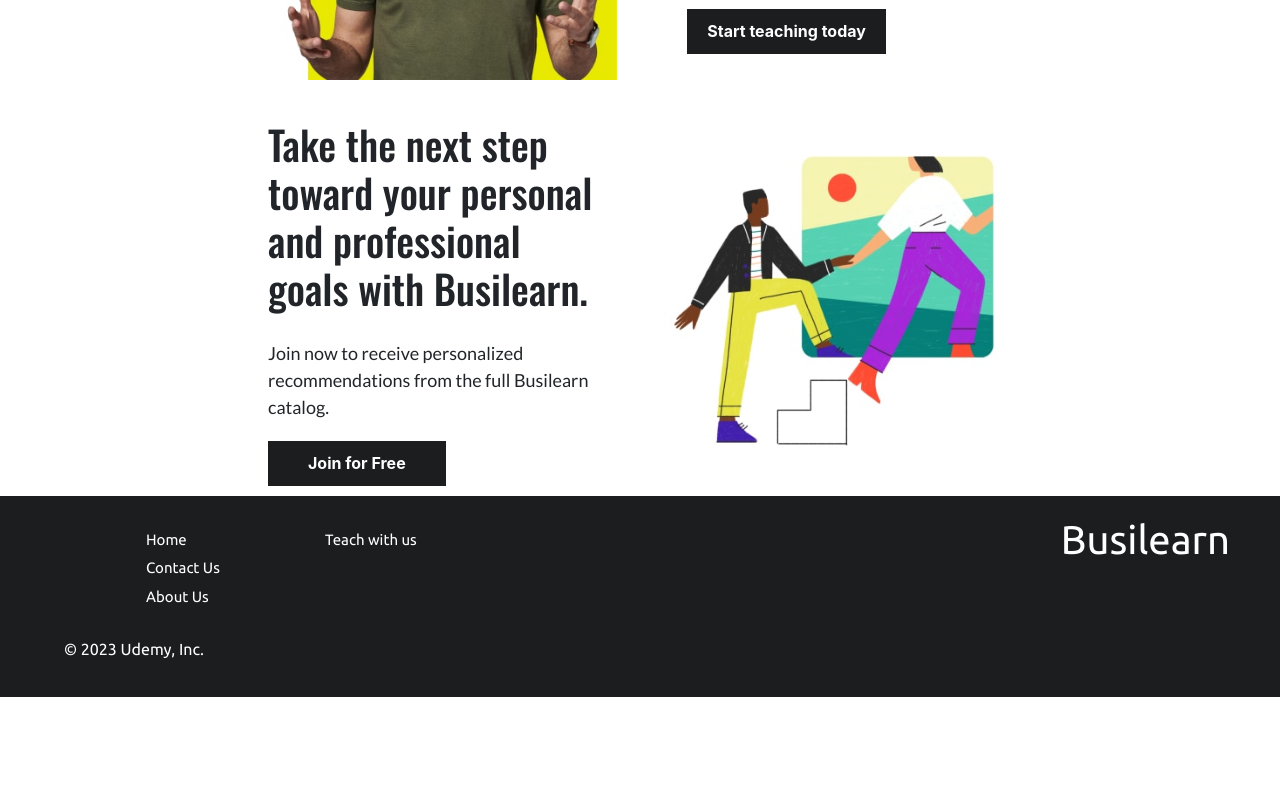
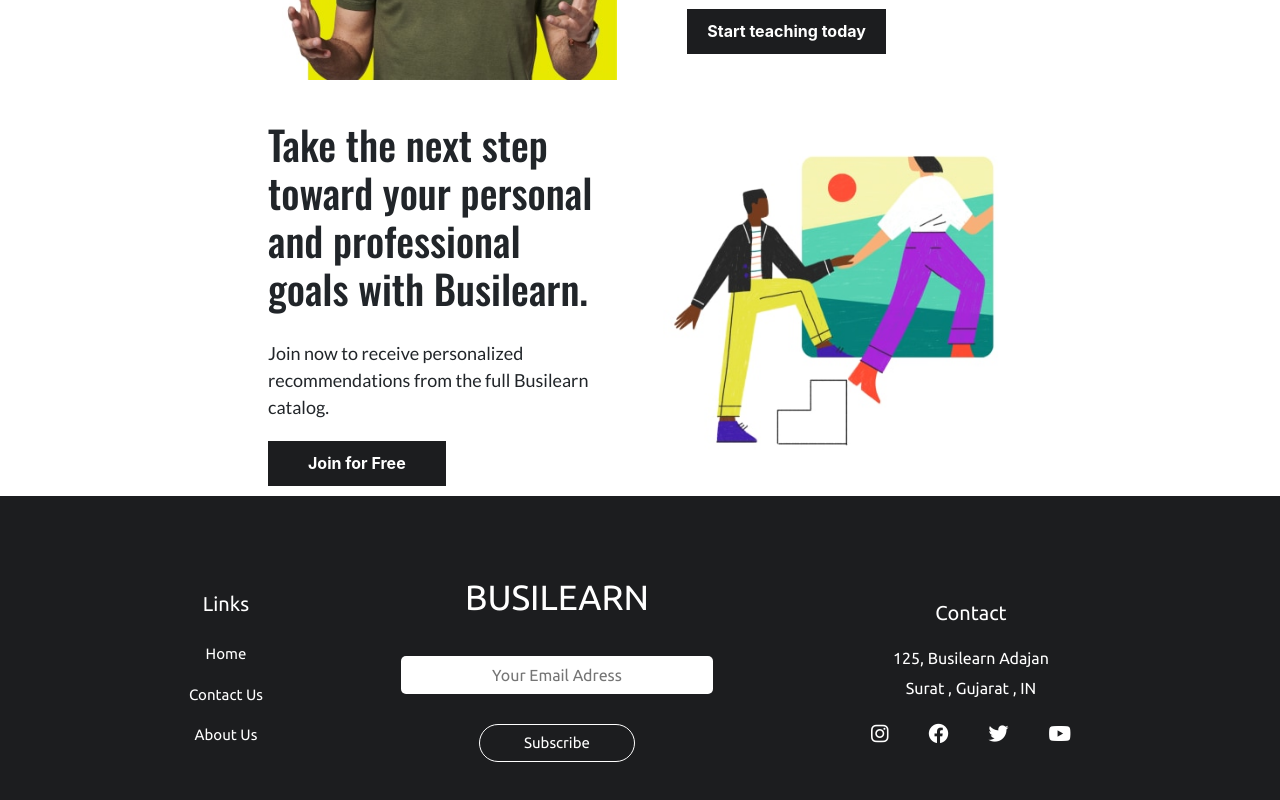
Before and after one commit to Moonrider-cyber/learntogether, a React (Create React App) app: page / in a window 1280 px wide. Shown: the part 1112-1912 px from the top of the page. Before the commit the page ends 1809 px from the top, so only its background shows below. Built offline with nearby package versions, Linux system fonts and the light colour scheme.

Commit message:
footer style

```diff
--- a/src/Componets/Footer/footer.js
+++ b/src/Componets/Footer/footer.js
@@ -3,27 +3,41 @@
 import "./footer.scss";
 
 function Footer() {
+    let today = new Date();
     return(
         <footer>
-            <div className="footer-logo">
+            {/* <div className="footer-logo">
                 <h1>Busilearn</h1>
-            </div>
-            <div className="footer-links">
-                <div className="footer-links-c1">
+            </div> */}
+            <div className="footer-sections">
+                <div className="footer-section-c1">
+                    <h5>Links</h5>
                     <ul>
                         <li><Link to="/">Home</Link></li>
                         <li><Link to="/">Contact Us</Link></li>
                         <li><Link to="/">About Us</Link></li>
                     </ul>
                 </div>
-                <div className="footer-links-c2">
-                    <li><Link to="/">Teach with us</Link></li>
-                    <li><Link to="/"></Link></li>
+                <div className="footer-section-c2">
+                    <h1>BUSILEARN</h1>
+                    <input type={"email"} placeholder="Your Email Adress" />
+                    <button>Subscribe</button>
+                </div>
+                <div className="footer-section-c3">
+                    <h5>Contact</h5>
+                    <p>125, Busilearn Adajan</p>
+                    <p>Surat , Gujarat , IN</p>
+                    <div className="footer-social">
+                        <i class="fa-brands fa-instagram"></i>
+                        <i class="fa-brands fa-facebook"></i>
+                        <i class="fa-brands fa-twitter"></i>
+                        <i class="fa-brands fa-youtube"></i>
+                    </div>
                 </div>
             </div>
-            <div className="footer-copyright">
-                <p>© 2023 Udemy, Inc.</p>
-            </div>
+            {/* <div className="footer-copyright">
+                <p>© <span>{today.getFullYear()}</span> Busilearn, Inc.</p>
+            </div> */}
         </footer>
     )
 }
--- a/src/Componets/Footer/footer.scss
+++ b/src/Componets/Footer/footer.scss
@@ -1,36 +1,96 @@
 footer{
     width: 100%;
     background-color: #1c1d1f;
-    padding: 20px 5%;
+    padding: 70px ;
     font-family: "Ubuntu", sans-serif;
+    color: white;
 
-    .footer-logo{
-        position: absolute;
-        right: 50px;
-        h1{
-            color: white;
-            font-size: 40px;
+    .footer-sections{
+
+        display: flex;
+        justify-content: space-around;
+        padding: 10px 50px;
+        align-items: center;
+
+        h5{
+            font-size: "Oswald", sans-serif;
+            font-size: 20px;
+            text-align: center;
+            padding: 10px 0;
         }
-    }
-    .footer-links{
-        display: flex;
-        padding: 10px 50px;
+        ul{
+            margin: 0;
+            padding: 0;
 
-        li{
-            list-style: none;
-            padding: 3px 0;
-            font-size: 15px;
+            li{
+                list-style: none;
+                padding: 9px 0;
+                margin: 0;
+                font-size: 15px;
+                text-align: center;
+                a{
+                    text-decoration: none;
+                    color: white;
+                }
+            }
         }
-        a{
-            text-decoration: none;
-            color: white;
+        .footer-section-c2{
+            text-align: center;
+            display: flex;
+            justify-content: center;
+            flex-direction: column;
+            width: 30%;
+
+            h1{
+                text-align: center;
+                font-size: 35px;
+            }
+            input[type="email"]{
+                padding: 7px 20px;
+                width: 100%;
+                margin: 30px 0;
+                border-radius: 5px;
+                border: none;
+                text-align: center;
+            }
+            button{
+                align-self: center;
+                width: 50%;
+                padding: 7px 0;
+                background-color: transparent;
+                border: white 1px solid;
+                font-size: 15px;
+                transition: .2s ease-in;
+                border-radius: 40px;
+                color: white;
+            }
+            button:hover{
+                background-color: black;
+                color: white;
+            }
         }
-        .footer-links-c2{
-            padding: 0 0 0 10%;
+        .footer-section-c3{
+            text-align: center;
+            p{
+                padding: 3px 0;
+                margin: 0px 0;
+            }
+
+            .footer-social{
+                padding-top: 20px;
+                i{
+                    cursor: pointer;
+                    padding: 0 20px;
+                    font-size: 20px;
+                }
+            }
         }
+
+
     }
     .footer-copyright{
         p{
+            font-size: 13px;
             color: white;
         }
     }
```
